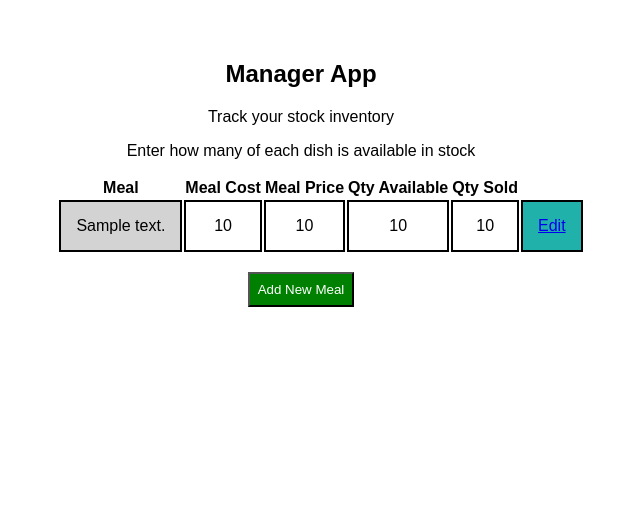
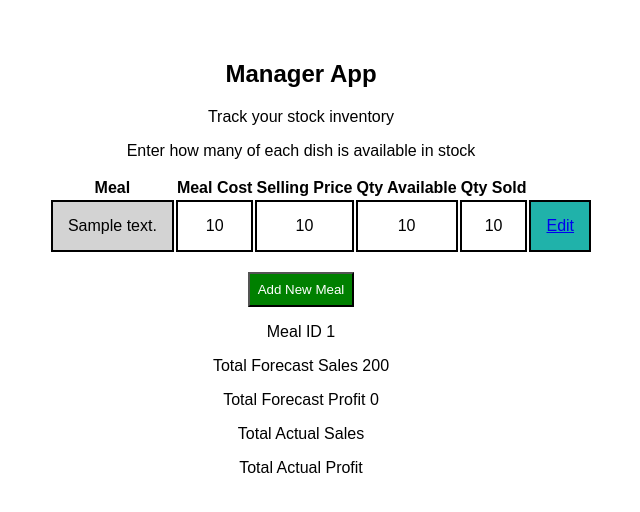
Before and after one commit to KryptoFlamingo/Inventory_Management_App, a Flask app: page /manager in a window 1280 px wide. Shown: the part 100-612 px from the top of the page, without its empty margins (339-979 px from the left). Run offline with Flask 2, Linux system fonts and the light colour scheme; a database or web service that is not in the repository returns one stand-in record (values such as "Sample title"); some libraries are stand-ins or nearby versions.

Commit message:
firt pass at financial functions that feed into the manager page as text for all meal instances.

```diff
--- a/controllers/manager_controller.py
+++ b/controllers/manager_controller.py
@@ -1,4 +1,5 @@
 from flask import Flask, render_template, request, redirect, Blueprint
+from psycopg2.extras import DictConnection
 from repositories import meal_repository
 from models.meal import Meal
 from controllers.meal_controller import *
@@ -11,7 +12,9 @@
 @manager_blueprint.route('/manager', methods=['POST', 'GET'])
 def show_meals():
     meals = meal_repository.select_all()
-    return render_template('manager.html', meals = meals)
+    data = financials(meals)
+    print(data)
+    return render_template('manager.html', meals = meals, data = data)
 
 
 # EDIT
@@ -64,3 +67,42 @@
 def delete_meal(id):
     manager_repository.delete(id)
     return redirect('/manager')
+
+
+
+
+### FUNCTIONS TO CALCULATE FINANCIAL METRICS BASED ON MEALS SQL TABLE CONTENT
+def financials(meals):
+    list = []
+    data = {}
+    running_total = 0
+
+    for meal in meals:
+# FORECASTS
+# TOTAL FORECAST SALES/
+        full_stock_qty = meal.qty_available + meal.qty_sold
+        total_forecast_sales = meal.selling_price * full_stock_qty
+        # running_total = running_total + total_forecast_sales_for_meal
+
+# TOTAL FORECAST PROFIT/
+        total_forecast_profit = total_forecast_sales - (meal.cost_price * full_stock_qty)
+        # running_total = running_total + total_forecast_profit
+
+        data = {
+            'meal_id' : meal.id,
+            'total_forecast_sales' : total_forecast_sales,
+            'total_forecast_profit' : total_forecast_profit
+        }
+        list.append(data)
+    return list
+
+# # ACTUALS
+#         total_actual_sales = meal.selling_price * meal.qty_sold
+#         data[meal.id].append(total_actual_sales)
+#         profit_per_meal = meal.selling_price - meal.cost_price
+#         data[meal.id].append(profit_per_meal)
+#         total_actual_profit = profit_per_meal * meal.qty_sold
+#         data[meal.id].append(total_actual_profit)
+    data["total_forecast_sales"] = running_total
+    data["total_forecast_sales"] = running_total
+    return data
--- a/templates/manager.html
+++ b/templates/manager.html
@@ -14,7 +14,7 @@
     <tr>
         <th>Meal</th>
         <th>Meal Cost</th>
-        <th>Meal Price</th>
+        <th>Selling Price</th>
         <th>Qty Available</th>
         <th>Qty Sold</th>
     </thead>
@@ -42,4 +42,12 @@
 </form>
 <br>
 <a href="/manager/new_meal"><button type="submit" id="add_new_meal_button">Add New Meal</button></a>
+{% for item in data %}
+<p class="{{item['meal_id']}}"> Meal ID {{ item['meal_id']}}</p>
+<p>Total Forecast Sales {{ item['total_forecast_sales'] }}</p>
+<p>Total Forecast Profit {{ item['total_forecast_profit'] }}</p>
+<p>Total Actual Sales {{ item['total_actual_sales']}}</p>
+<p>Total Actual Profit {{ item['total_actual_profit'] }}</p>
+
+{% endfor %}
 {% endblock %}
--- a/templates/meals.html
+++ b/templates/meals.html
@@ -14,7 +14,7 @@
         <thead>
         <tr>
             <th>Meal</th>
-            <th>Meal Price</th>
+            <th>Selling Price</th>
             <th>Qty Available</th>
             <th>Order Qty</th>
             <br>
```
Also changed, not shown: models/meal.py (+0 -10 lines).
